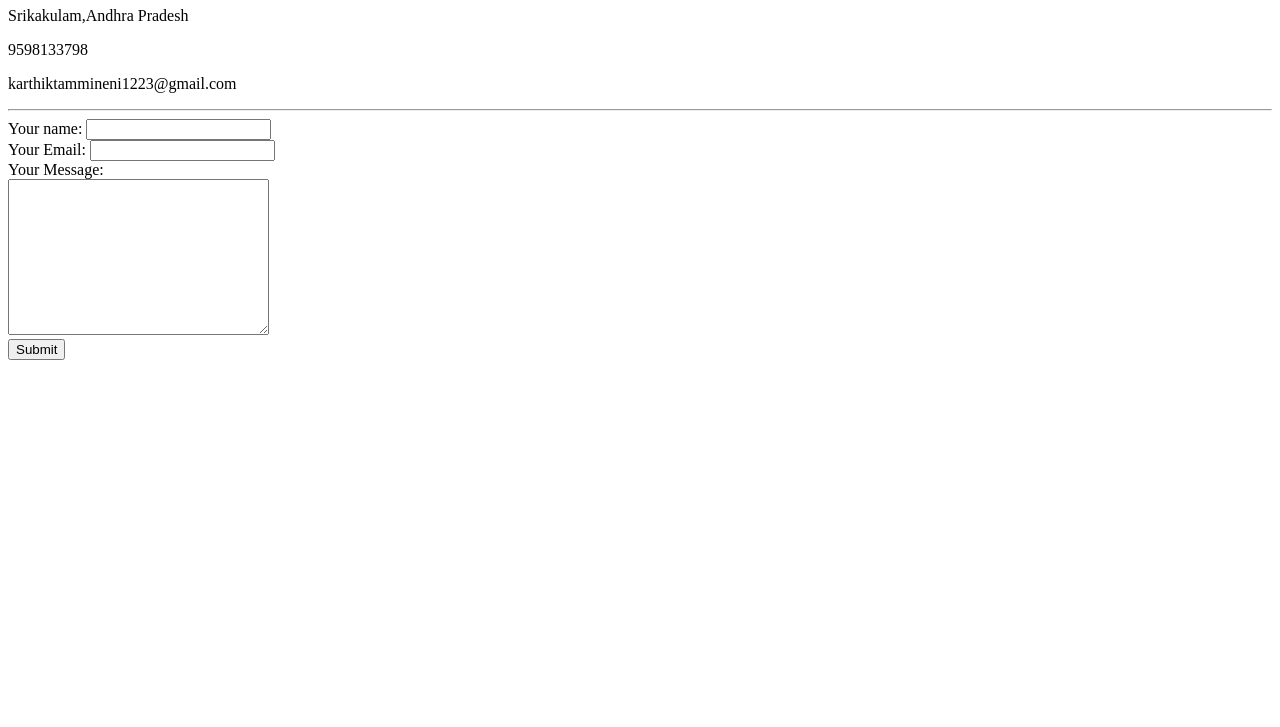
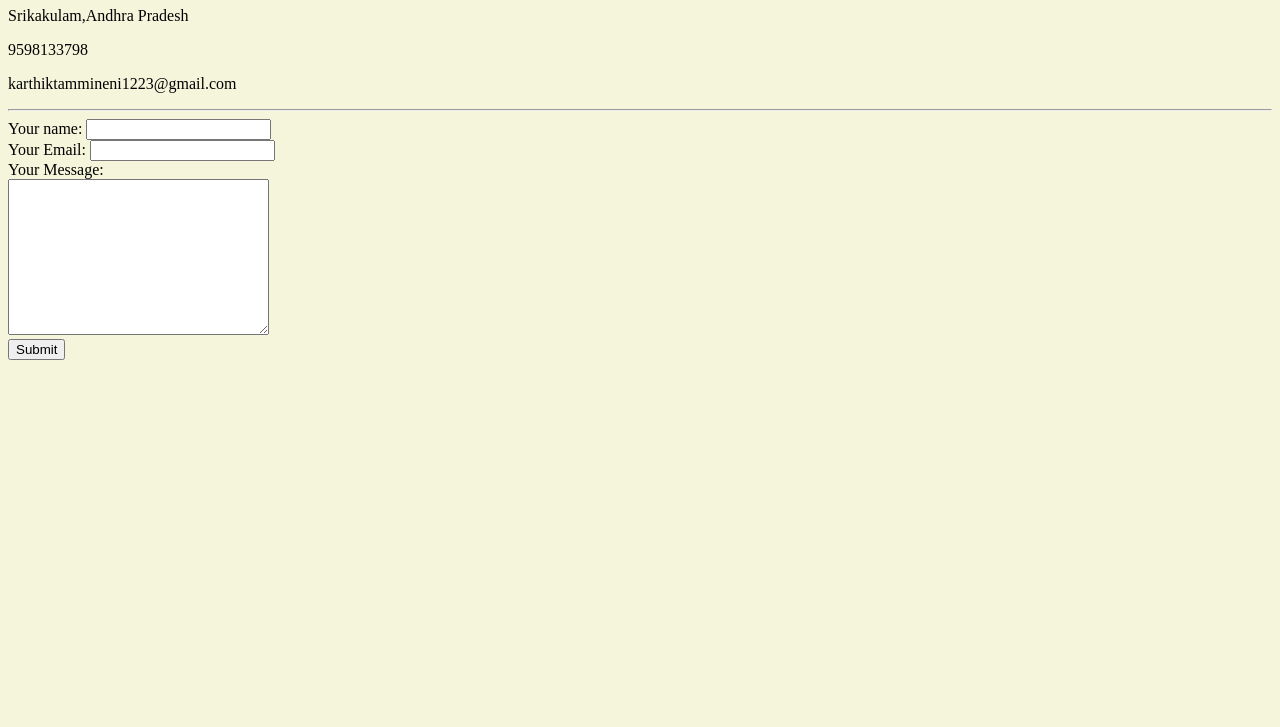
Before and after one commit to Karthik44175/CV, a plain HTML site: page contact-me.html in a window 1280 px wide. Shown: the part 73-800 px from the top of the page. Drawn offline with Linux system fonts and the light colour scheme.

Commit message:
Update contact-me.html

```diff
--- a/contact-me.html
+++ b/contact-me.html
@@ -3,6 +3,9 @@
 <head>
     <meta charset="UTF-8">
     <title>Contact Me</title>
+    <style>
+        body{background-color: beige;}
+    </style>
 </head>
 <body>
     <h1>My Contact Details </h1>
```
